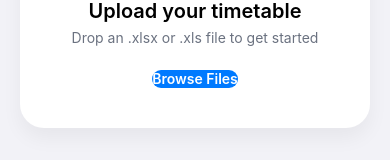
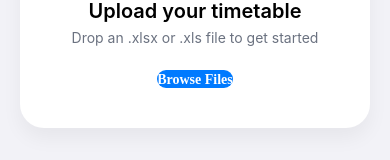
Before and after one commit to xxazkii/Mamas-app-, a React Native app in the folder frontend/: screen / in a window 390 px wide. Shown: the part 445-605 px from the top of the page. Built offline with nearby package versions, Linux system fonts and the light colour scheme.

Commit message:
Wrap Browse Files text in span with isolated font-size

```diff
--- a/frontend/src/components/UploadScreen.tsx
+++ b/frontend/src/components/UploadScreen.tsx
@@ -32,7 +32,7 @@ export function UploadScreen({ onUpload, isDark }: UploadScreenProps) {
 
         <Pressable style={[styles.button, { backgroundColor: accent }]} onPress={() => {}}>
           <label style={styles.label}>
-            <Text style={styles.buttonText}>Browse Files</Text>
+            <span style={styles.buttonText}>Browse Files</span>
             <input type="file" accept=".xlsx,.xls" onChange={handleFileChange} style={styles.input} />
           </label>
         </Pressable>
```
